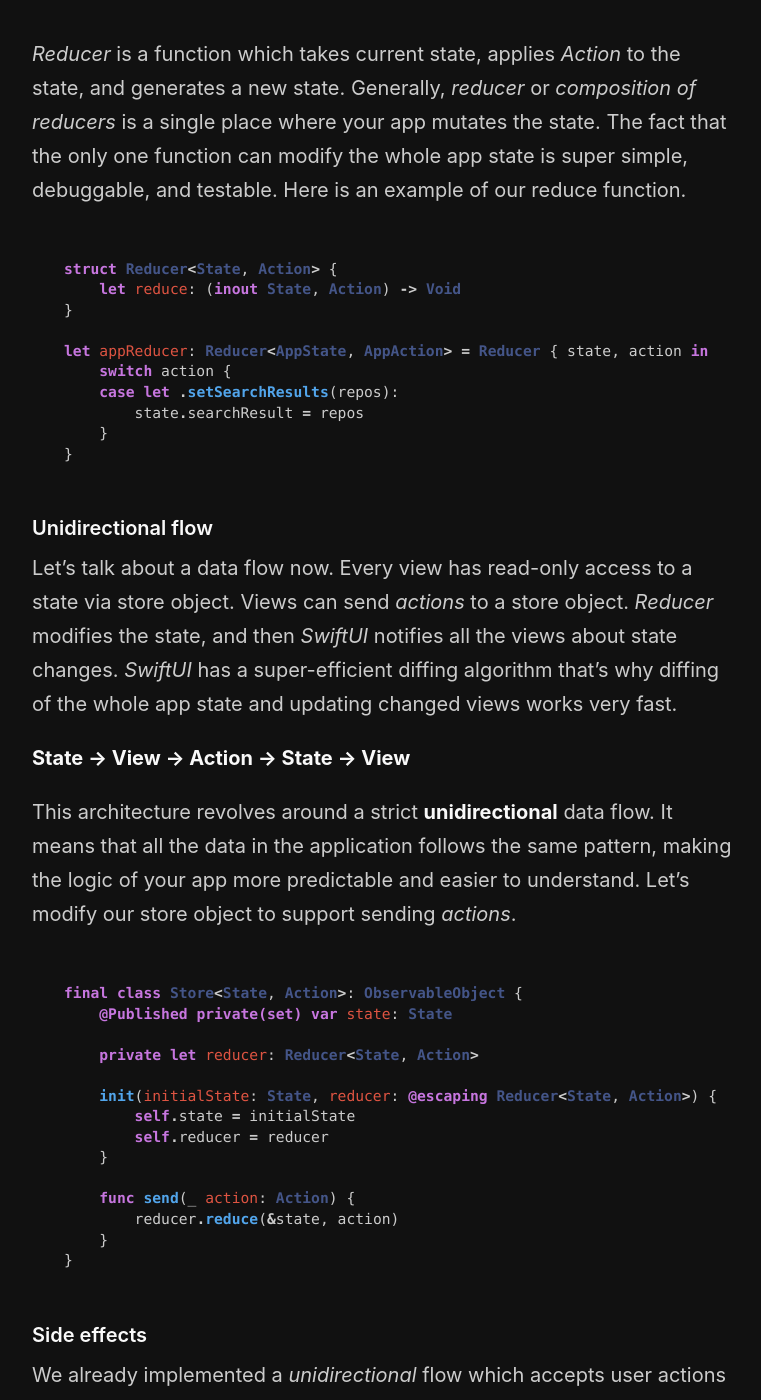
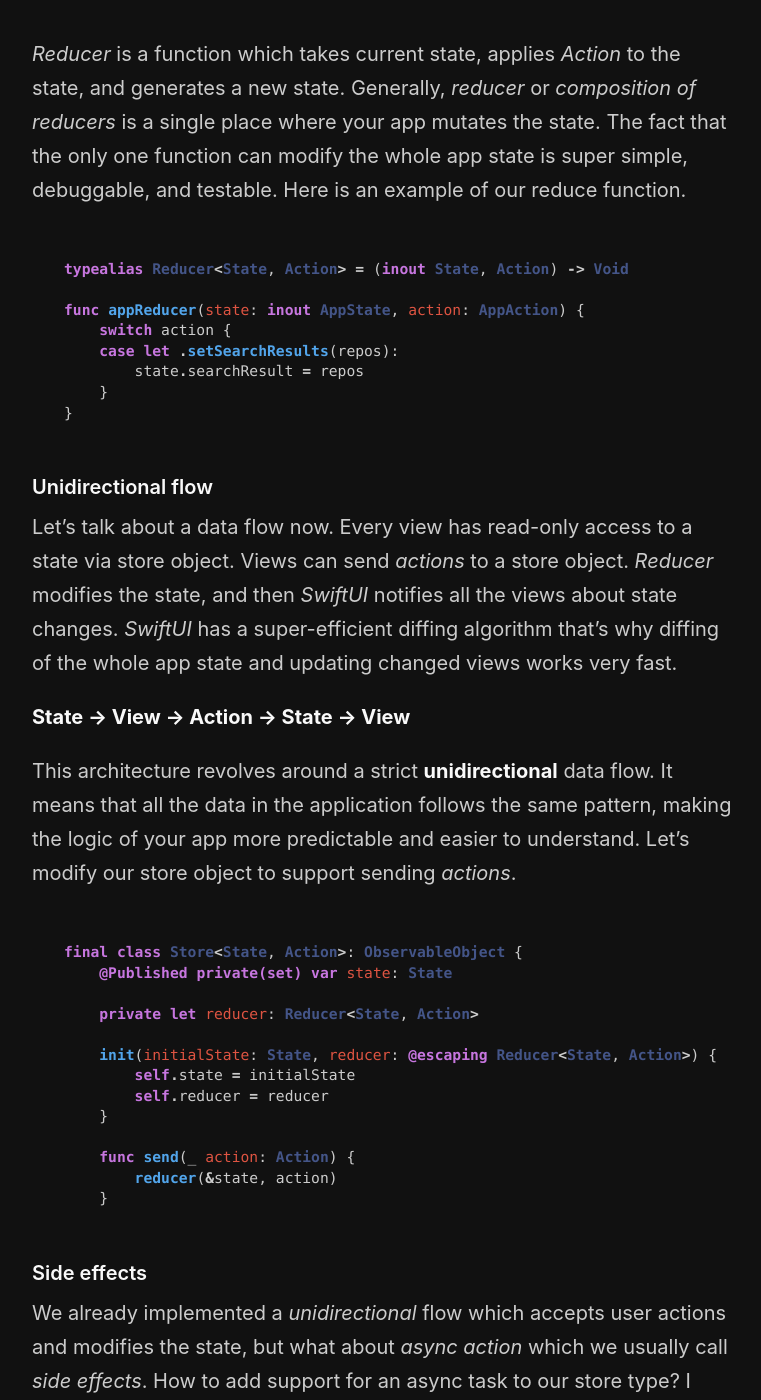
Before and after one commit to mecid/mecid.github.io, a Jekyll site: the page built from _posts/2019-09-18-redux-like-state-container-in-swiftui.md, in a window 1280 px wide and 1400 px high, scrolled down 1750 px. Shown: the whole window, without its empty margins (258-1019 px from the left). Built offline with Jekyll 4.4.1, drawn with Linux system fonts in a browser that asks for light colours.

Commit message:
Update 2019-09-18-redux-like-state-container-in-swiftui.md

````diff
--- a/_posts/2019-09-18-redux-like-state-container-in-swiftui.md
+++ b/_posts/2019-09-18-redux-like-state-container-in-swiftui.md
@@ -37,11 +37,9 @@ enum AppAction {
 *Reducer* is a function which takes current state, applies *Action* to the state, and generates a new state. Generally, *reducer* or *composition of reducers* is a single place where your app mutates the state. The fact that the only one function can modify the whole app state is super simple, debuggable, and testable. Here is an example of our reduce function.
 
 ```swift
-struct Reducer<State, Action> {
-    let reduce: (inout State, Action) -> Void
-}
+typealias Reducer<State, Action> = (inout State, Action) -> Void
 
-let appReducer: Reducer<AppState, AppAction> = Reducer { state, action in
+func appReducer(state: inout AppState, action: AppAction) {
     switch action {
     case let .setSearchResults(repos):
         state.searchResult = repos
@@ -68,9 +66,8 @@ final class Store<State, Action>: ObservableObject {
     }
 
     func send(_ action: Action) {
-        reducer.reduce(&state, action)
+        reducer(&state, action)
     }
-}
 ```
 
 #### Side effects
@@ -109,13 +106,13 @@ final class Store<State, Action>: ObservableObject {
     private let reducer: Reducer<State, Action>
     private var cancellables: Set<AnyCancellable> = []
 
-    init(initialState: State, reducer: Reducer<State, Action>) {
+    init(initialState: State, reducer: @escaping Reducer<State, Action>) {
         self.state = initialState
         self.reducer = reducer
     }
 
     func send(_ action: Action) {
-        reducer.reduce(&state, action)
+        reducer(&state, action)
     }
 
     func send(_ effect: Effect<Action>) {
````
